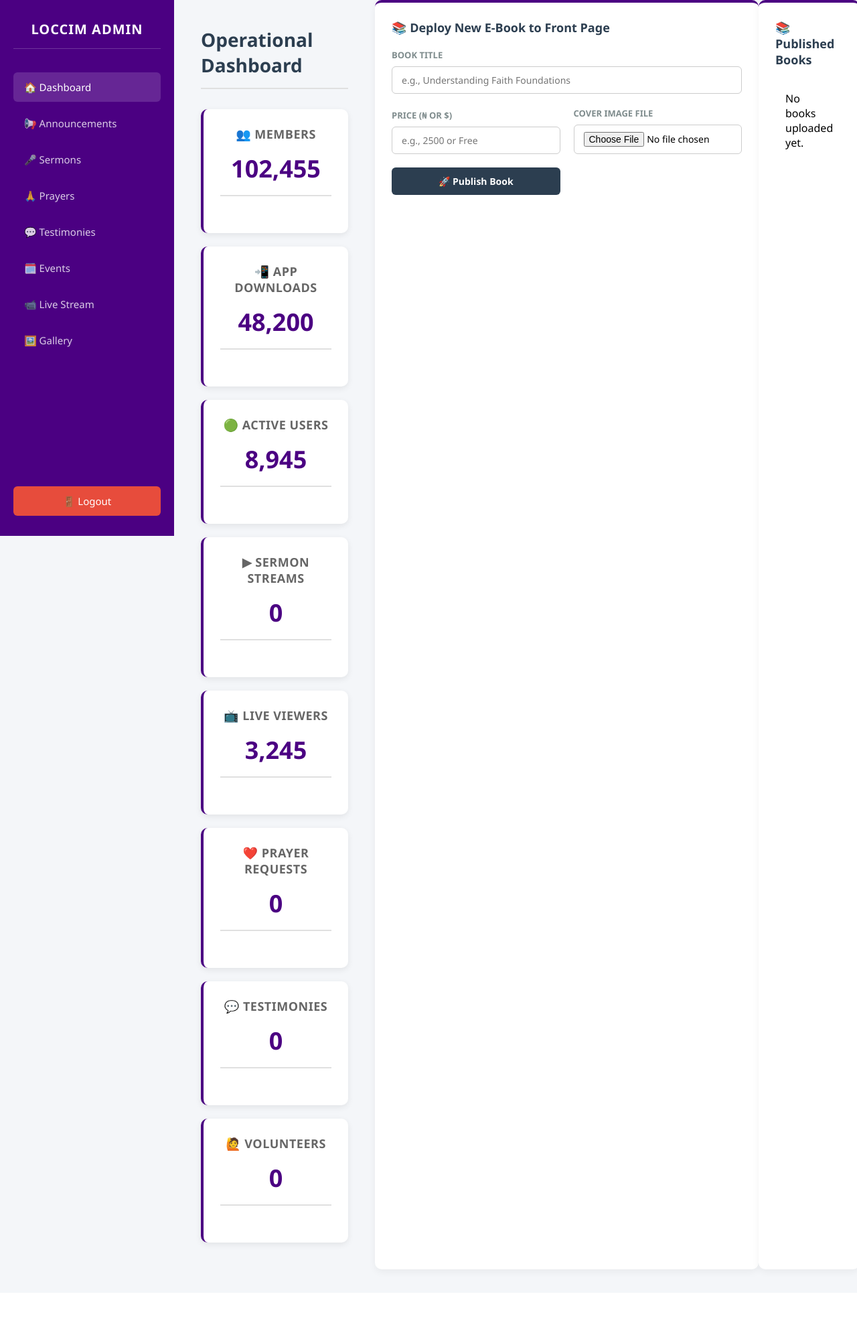
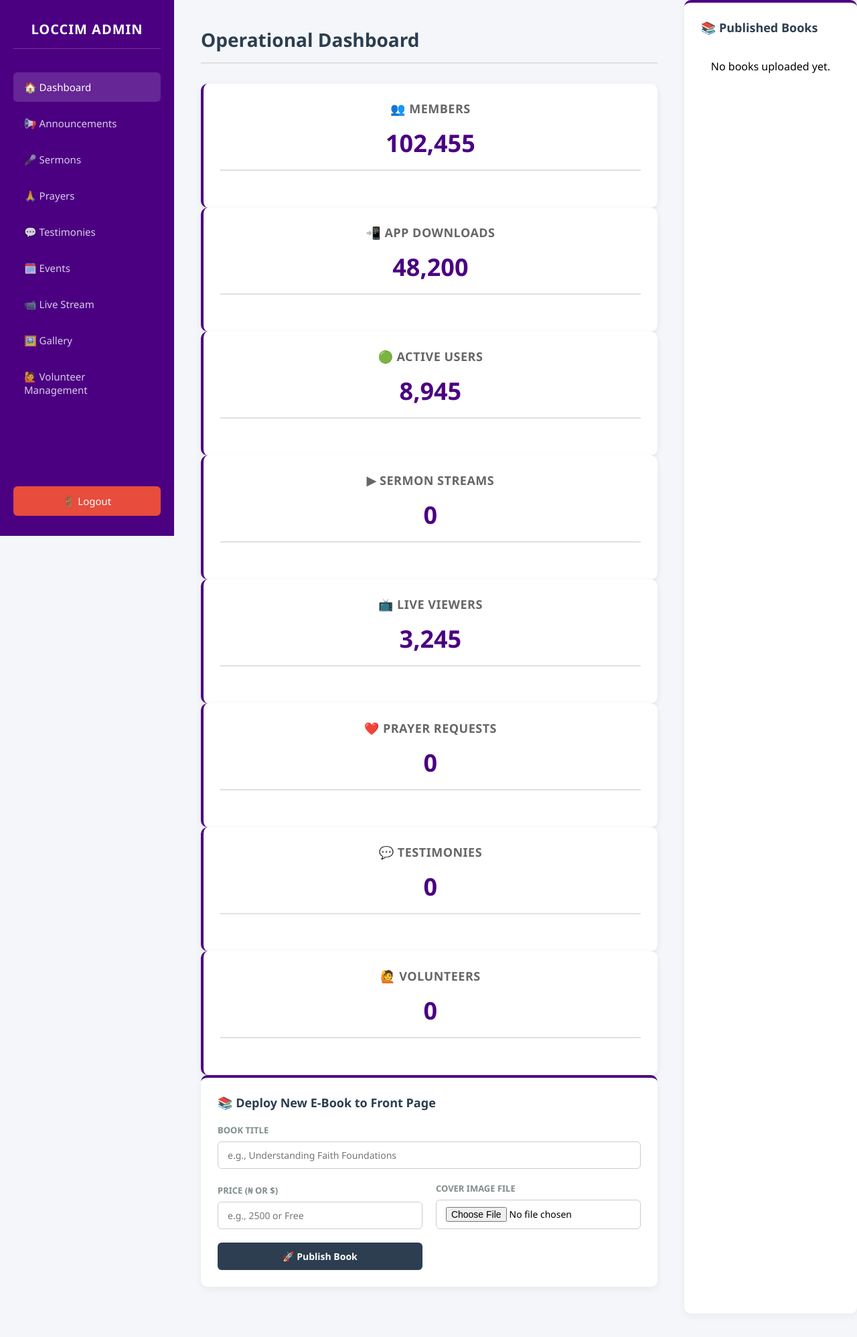
Before and after one commit to larrybmedia/loccim_app, a Flask app: page /dashboard in a window 1280 px wide. Shown: the whole page at 67% size. Before the commit the page ends 1905 px from the top, so only its background shows below. Run offline with Flask 3, Linux system fonts and the light colour scheme; a user stored in the database is signed in; data that the repository does not hold is empty.

Commit message:
Update admin dashboard

```diff
--- a/templates/dashboard.html
+++ b/templates/dashboard.html
@@ -329,13 +329,13 @@
     <a href="/events">🗓️ Events</a>
     <a href="/livestream">📹 Live Stream</a>
     <a href="/gallery">🖼️ Gallery</a>
+    <a href="/volunteers">🙋 Volunteer Management</a>
     <a href="/logout" class="logout-btn">🚪 Logout</a>
 </div>
 
 <div class="main">
     <h1>Operational Dashboard</h1>
 
-    <div class="analytics-grid">
 
         <div class="card">
             <h3>👥 Members</h3>
@@ -377,8 +377,6 @@
             <h1 id="volunteers">0</h1>
         </div>
 
-    </div>
-    </div>
 
     <div class="management-section">
         <h2>📚 Deploy New E-Book to Front Page</h2>
```
